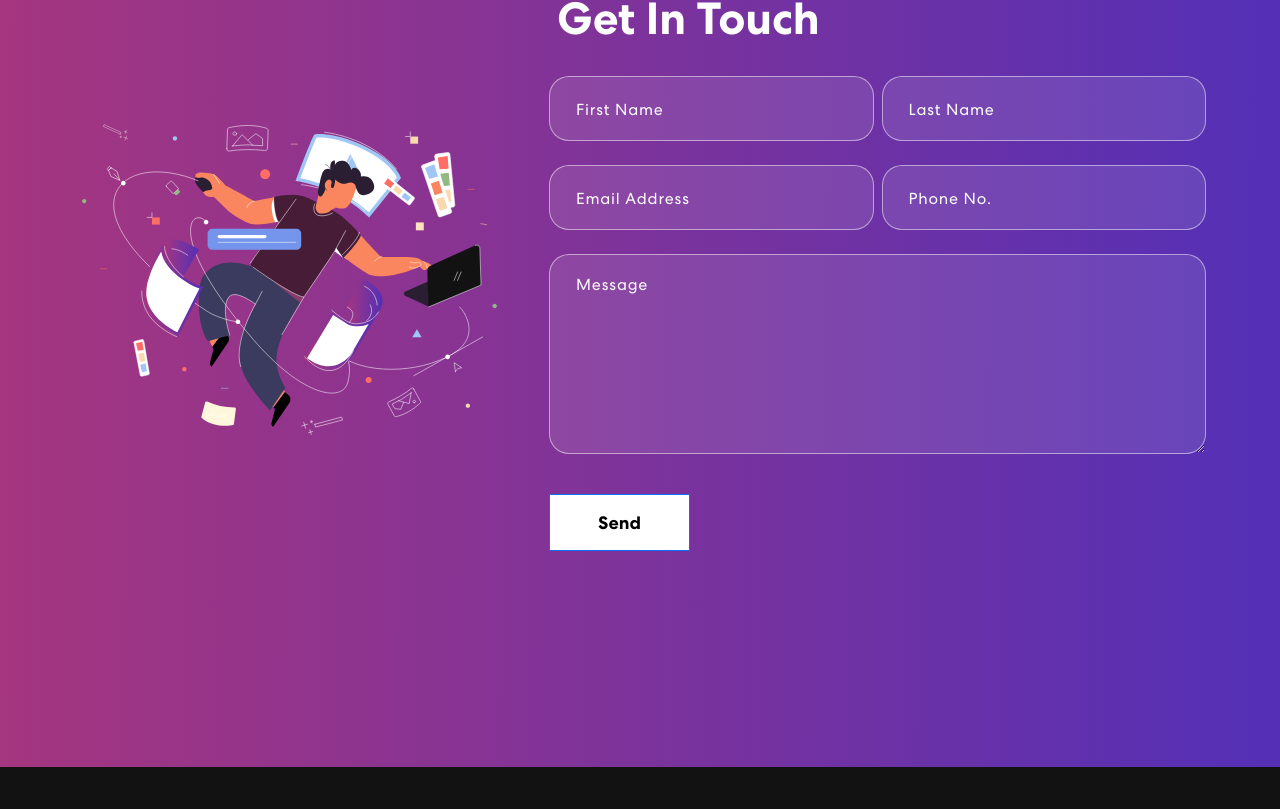
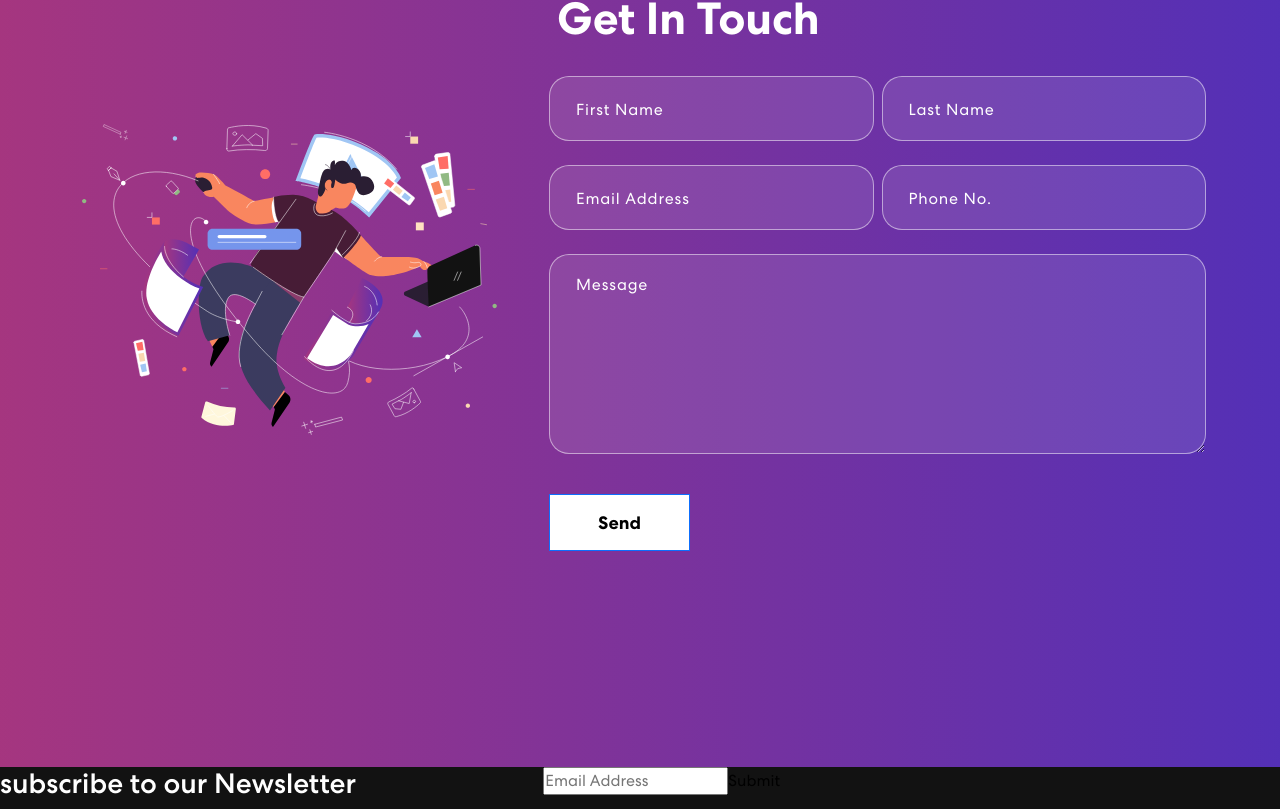
Before and after one commit to ArielWangX/Responsive_Portfolio_Website, a React (Create React App) app in the folder personal-portfolio/: page / in a window 1280 px wide. Shown: the part 2443-3252 px from the top of the page. Before the commit the page ends 3210 px from the top, so only its background shows below. Built offline with nearby package versions, Linux system fonts and the light colour scheme.

Commit message:
Create Newsletter Section

```diff
--- a/personal-portfolio/package.json
+++ b/personal-portfolio/package.json
@@ -14,6 +14,7 @@
     "react-bootstrap": "^2.7.2",
     "react-bootstrap-icons": "^1.10.2",
     "react-dom": "^18.2.0",
+    "react-mailchimp-subscribe": "^2.1.3",
     "react-multi-carousel": "^2.8.2",
     "react-scripts": "5.0.1",
     "web-vitals": "^2.1.4"
--- a/personal-portfolio/src/App.js
+++ b/personal-portfolio/src/App.js
@@ -1,10 +1,11 @@
 import "./App.css";
+import "bootstrap/dist/css/bootstrap.min.css";
 import { NavBar } from "./components/Navbar";
 import { Banner } from "./components/Banner";
 import { Skills } from "./components/Skills";
 import { Projects } from "./components/Projects";
 import { Contact } from "./components/Contact";
-import "bootstrap/dist/css/bootstrap.min.css";
+import { Newsletter } from "./components/Newsletter";
 
 function App() {
   return (
@@ -14,6 +15,7 @@ function App() {
       <Skills />
       <Projects />
       <Contact />
+      <Newsletter />
     </div>
   );
 }
--- /dev/null
+++ b/personal-portfolio/src/components/Newsletter.js
@@ -0,0 +1,46 @@
+import { useEffect, useState } from "react"
+import { Alert, Row, Col } from "react-bootstrap";
+
+export const Newsletter = ({ onValidated, status, message }) => {
+    const [email, setEmail] = useState("");
+
+    useEffect(() => {
+        if (status === "success") clearFields();
+    }, [status]); // this Effect should be trigger everytime the status updated.
+
+    const handleSubmit = (e) => {
+        e.preventDefault();
+        email &&
+        email.indexOf("@") > -1 &&
+        onValidated({
+            EMAIL: email
+        })
+    };
+
+    const clearFields = () => {
+        setEmail("");
+    }
+
+    return (
+        <Col lg={12}>
+            <div className="newsletter-box">
+                <Row>
+                    <Col lg={12} md={6} xl={5}>
+                        <h3>subscribe to our Newsletter</h3>
+                        {status === "sending" && <Alert>Sending...</Alert>}
+                        {status === "error" && <Alert variant="danger">{message}</Alert>}
+                        {status === "success" && <Alert variant="success">{message}</Alert>}
+                    </Col>
+                    <Col md={6} xl={7}>
+                        <form onSubmit={handleSubmit}>
+                            <div className="new-email-box">
+                                <input value={email} type="email" onChange={(e) => setEmail(e.target.value)} placeholder="Email Address"/>
+                                <button type="submit">Submit</button>
+                            </div>
+                        </form>
+                    </Col>
+                </Row>
+            </div>
+        </Col>
+    )
+}
```
Also changed, not shown: personal-portfolio/src/components/MailchimpForm.js (added, +21 -0 lines), 2 other files (tests, documents, lock files or other folders).
